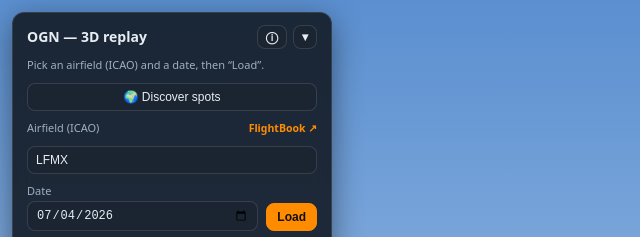
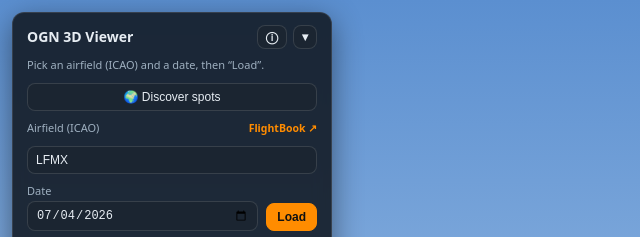
Before and after one commit to s-celles/ogn-3d-viewer, a website with bundled scripts: page index.html in a window 1280 px wide. Shown: the top 237 px of the page, 0-640 px from the left. Built offline with nearby package versions, Linux system fonts and the light colour scheme; what @deck.gl/core, @deck.gl/extensions, @deck.gl/geo-layers would draw is missing.

Commit message:
fix(ui): use the real app name "OGN 3D Viewer" as the title
The header title and the page <title> read a translated "OGN — 3D replay";
use the product name "OGN 3D Viewer" (matching the PWA manifest) across all
languages instead.

Developed with AI assistance.

```diff
--- a/index.html
+++ b/index.html
@@ -3,7 +3,7 @@
 <head>
 <meta charset="utf-8">
 <meta name="viewport" content="width=device-width,initial-scale=1">
-<title>OGN 3D Replay</title>
+<title>OGN 3D Viewer</title>
 <link rel="icon" href="favicon.ico" sizes="any">
 <link rel="stylesheet" href="css/style.css">
 <!-- deck.gl, UPNG and pako are bundled from npm by Bun; terrain tiles are decoded
--- a/src/i18n.ts
+++ b/src/i18n.ts
@@ -9,7 +9,7 @@ interface Strings {
 
 export const I18N: Record<Lang, Strings> = {
   fr: {
-    h1: 'OGN — rejeu 3D',
+    h1: 'OGN 3D Viewer',
     sub: 'Choisissez un aérodrome (OACI) et une date, puis « Charger ».',
     airfieldLabel: 'Aérodrome (OACI)', dateLabel: 'Date', loadBtn: 'Charger',
     today: "Aujourd'hui", yesterday: 'Hier', collapse: 'Réduire le panneau', expand: 'Afficher le panneau',
@@ -65,7 +65,7 @@ export const I18N: Record<Lang, Strings> = {
     ],
   },
   en: {
-    h1: 'OGN — 3D replay',
+    h1: 'OGN 3D Viewer',
     sub: 'Pick an airfield (ICAO) and a date, then “Load”.',
     airfieldLabel: 'Airfield (ICAO)', dateLabel: 'Date', loadBtn: 'Load',
     today: 'Today', yesterday: 'Yesterday', collapse: 'Collapse panel', expand: 'Show panel',
@@ -121,7 +121,7 @@ export const I18N: Record<Lang, Strings> = {
     ],
   },
   de: {
-    h1: 'OGN — 3D-Wiedergabe',
+    h1: 'OGN 3D Viewer',
     sub: 'Wählen Sie einen Flugplatz (ICAO) und ein Datum, dann „Laden“.',
     airfieldLabel: 'Flugplatz (ICAO)', dateLabel: 'Datum', loadBtn: 'Laden',
     today: 'Heute', yesterday: 'Gestern', collapse: 'Panel einklappen', expand: 'Panel anzeigen',
@@ -177,7 +177,7 @@ export const I18N: Record<Lang, Strings> = {
     ],
   },
   es: {
-    h1: 'OGN — repetición 3D',
+    h1: 'OGN 3D Viewer',
     sub: 'Elija un aeródromo (OACI) y una fecha, luego «Cargar».',
     airfieldLabel: 'Aeródromo (OACI)', dateLabel: 'Fecha', loadBtn: 'Cargar',
     today: 'Hoy', yesterday: 'Ayer', collapse: 'Contraer panel', expand: 'Mostrar panel',
@@ -233,7 +233,7 @@ export const I18N: Record<Lang, Strings> = {
     ],
   },
   it: {
-    h1: 'OGN — replay 3D',
+    h1: 'OGN 3D Viewer',
     sub: 'Scegli un aeroporto (ICAO) e una data, poi «Carica».',
     airfieldLabel: 'Aeroporto (ICAO)', dateLabel: 'Data', loadBtn: 'Carica',
     today: 'Oggi', yesterday: 'Ieri', collapse: 'Comprimi pannello', expand: 'Mostra pannello',
```
